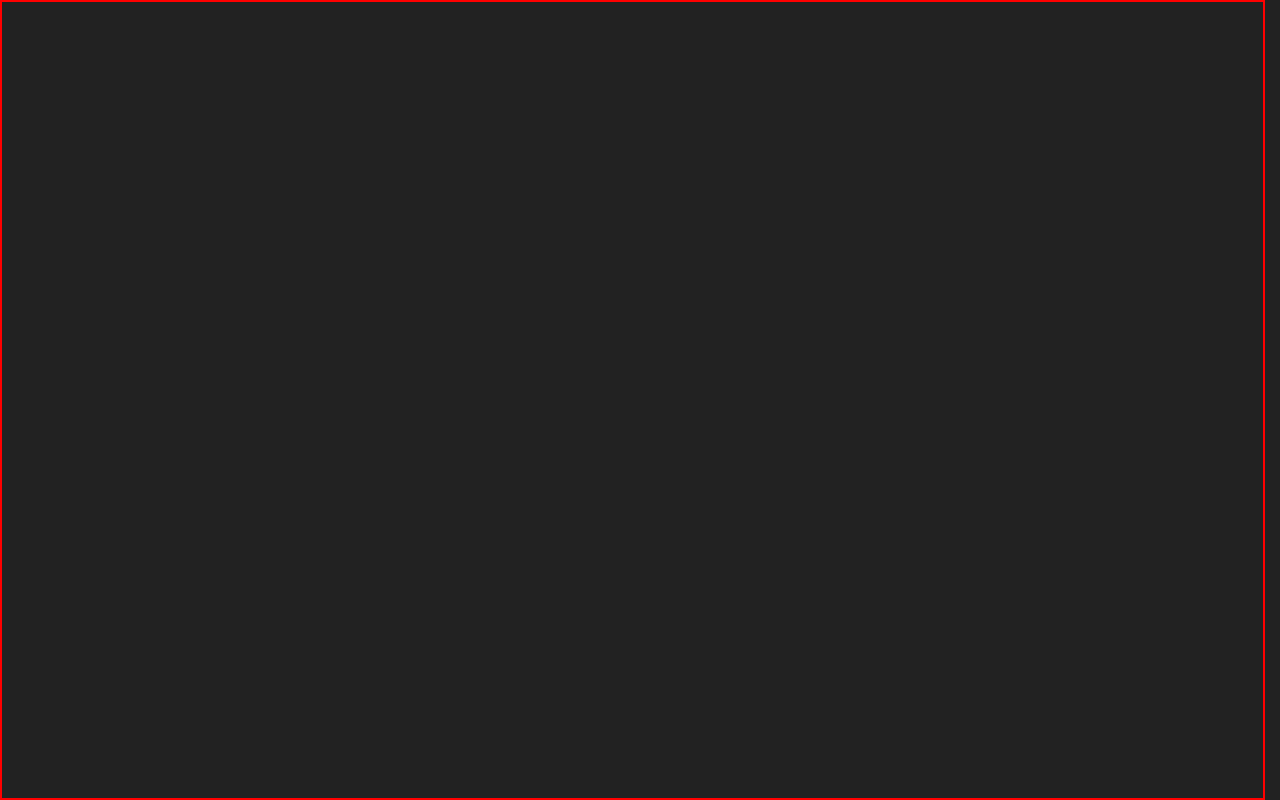
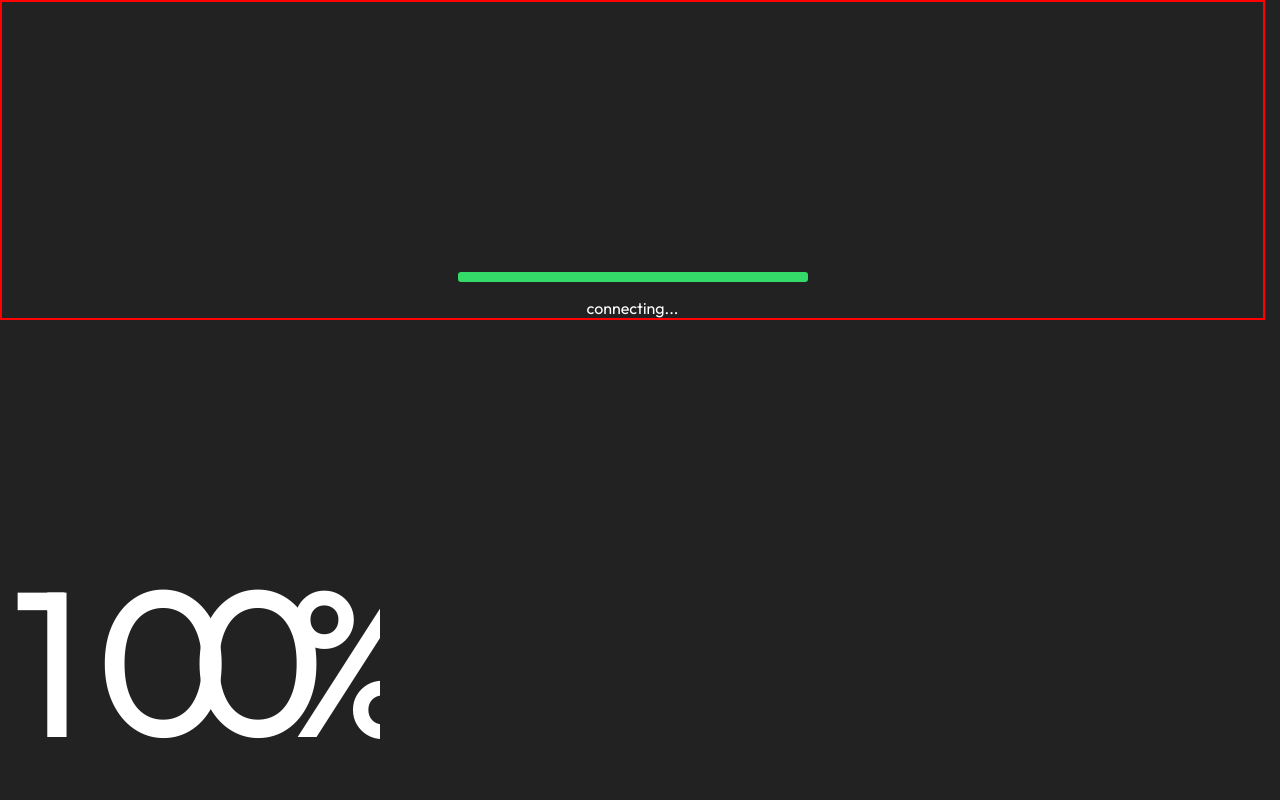
Before and after one commit to nonso01/nox, a React (Vite) app: page / in a window 1280 px wide. Built offline with nearby package versions, Linux system fonts and the light colour scheme.

Commit message:
connect animation

```diff
--- a/src/components/Connecting.jsx
+++ b/src/components/Connecting.jsx
@@ -1,10 +1,151 @@
 import Spinner from "./Spinner";
+import { animate } from "animejs";
+
+import { createScope, createDraggable, createSpring } from "animejs";
+import { useRef, useEffect, useState } from "react";
 
 export default function Connecting() {
+  const hundredth = [0, 1, 2, 3, 4, 5, 6, 7, 8, 9, 0];
+  const tenth = [...hundredth];
+  const unith = [0, 1];
+
+  const root = useRef(null);
+  const scope = useRef(null);
+
+  useEffect(() => {
+    scope.current = createScope({ root }).add((self) => {
+      // createDraggable(".info", {
+      //   container: [0, 0, 0, 0],
+      //   releaseEase: createSpring({ stiffness: 200 }),
+      // });
+
+      // animate the numbers in the Y axis
+      animate(".hundredth", {
+        y: ["45.5%", "-45.5%"],
+        duration: 2e3,
+        // loop: true,
+      });
+
+      animate(".tenth", {
+        y: ["45.5%", "-45.5%"],
+        duration: 3e3,
+        ease: "outExpo",
+      });
+
+      animate(".unith", {
+        y: ["25%", "-25%"],
+        duration: 4e3,
+      });
+
+      //animating the progress element
+      animate("progress", {
+        value: [0, 100],
+        duration: 4.5e3,
+        ease: "outExpo",
+      });
+    });
+
+    return () => scope.current.revert();
+  }, []);
+
   return (
-    <div className="connecting debbug">
-      <div className=""></div>
-      <div></div>
+    <div className="connecting  flex column between" ref={root}>
+      <div className="progress flex column  debbug">
+        <div className="flex center">
+          <progress max={100} value={50} />
+        </div>
+        <div>
+          <p className="info">
+            connecting
+            <span>.</span>
+            <span>.</span>
+            <span>.</span>
+          </p>
+        </div>
+      </div>
+
+      <div className="num flex  center ">
+        <div className=" unith th ">
+          {unith.map((el, i) => (
+            <p key={i} className="flex center">
+              {el}
+            </p>
+          ))}
+        </div>
+        <div className="tenth th">
+          {tenth.map((el, i) => (
+            <p key={i}>{el}</p>
+          ))}
+        </div>
+        <div className="hundredth th">
+          {hundredth.map((el, i) => (
+            <p key={i}>{el}</p>
+          ))}
+        </div>
+        <div>%</div>
+      </div>
+
+      <style jsx="true">
+        {`
+          .progress {
+            height: 40%;
+            align-items: center;
+            justify-content: flex-end;
+            gap: 1rem;
+
+            progress {
+              appearance: none;
+              width: 350px;
+              height: 10px;
+
+              &::-webkit-progress-value {
+                background-color: #34db69;
+                border-radius: 3px;
+              }
+
+              &::-webkit-progress-bar {
+                background-color: rgba(12, 12, 12, 0.36);
+                border-radius: 3px;
+              }
+            }
+          }
+
+          .num {
+            height: 35%;
+            width: 30%;
+            overflow: hidden;
+            div {
+              width: 25%;
+              font-size: 13rem;
+            }
+          }
+
+          .unith {
+            transform: translateY(25%);
+          }
+          .tenth {
+            transform: translateY(45.5%);
+          }
+
+          .hundredth {
+            transform: translateY(45.5%);
+          }
+
+          @media screen and (max-width: 600px) {
+            #root {
+              .num {
+                width: 90%;
+                height: 20%;
+                div {
+                  width: 25%;
+                  font-size: 8rem;
+                  // border: 2px solid;
+                }
+              }
+            }
+          }
+        `}
+      </style>
     </div>
   );
 }
--- a/src/components/Spinner.jsx
+++ b/src/components/Spinner.jsx
@@ -9,7 +9,7 @@ export default function Spinner() {
         }
         .spinner {
           border: 4px solid #222;
-          border-left-color: rgb(77, 219, 52);
+          border-left-color: #34db69;
           border-radius: 50%;
           width: 40px;
           height: 40px;
--- a/src/index.css
+++ b/src/index.css
@@ -7,7 +7,7 @@
   box-sizing: border-box;
 
   font-family: "Outfit", system-ui, -apple-system, sans-serif;
-  color: white;
+  color: rgb(255, 255, 255);
 }
 
 @font-face {
@@ -46,14 +46,34 @@ a {
   color: inherit;
 }
 
+.flex {
+  display: flex;
+  &.column {
+    flex-direction: column;
+  }
+
+  &.between {
+    justify-content: space-between;
+  }
+  &.evenly {
+    justify-content: space-evenly;
+  }
+  &.around {
+    justify-content: space-around;
+  }
+  &.center {
+    justify-content: center;
+    align-items: center;
+  }
+}
+
 .debbug {
   border: 2px solid red;
 }
 
-
 /* connecting component general */
 .connecting {
-height: 100dvh;
+  height: 100dvh;
 }
 
 /* @media screen and (max-width: 600px) {
```
